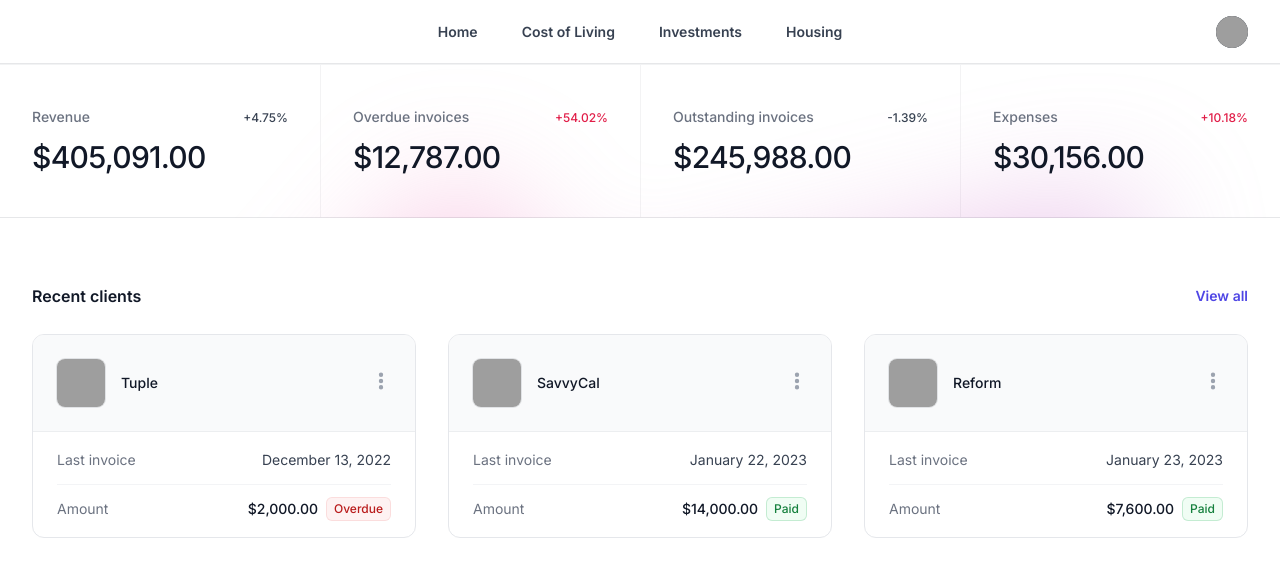
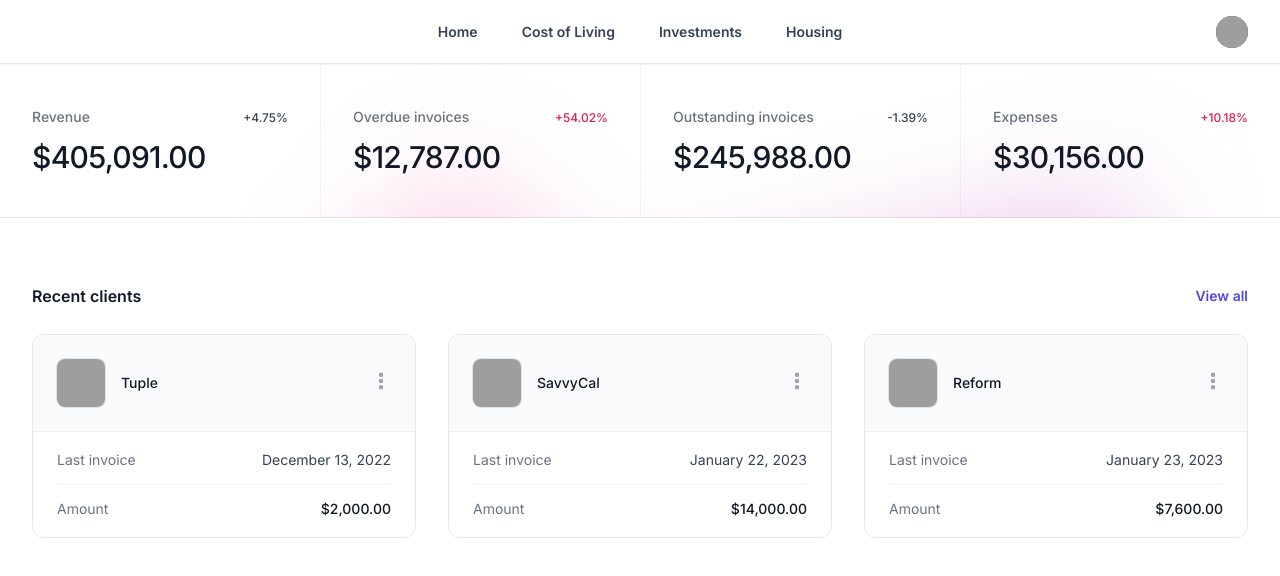
Before and after one commit to kadeillian21/billian-finances, a Next.js app in the folder apps/billian-frontend/: page / in a window 1280 px wide. Shown: the top 576 px of the page. Built offline with nearby package versions, Linux system fonts and the light colour scheme; grey boxes are pictures that could not be loaded.

Commit message:
hopefully fixed build issue

```diff
--- a/apps/billian-frontend/app/page.tsx
+++ b/apps/billian-frontend/app/page.tsx
@@ -166,14 +166,6 @@ export default function Home() {
                         <dt className="text-gray-500">Amount</dt>
                         <dd className="flex items-start gap-x-2">
                           <div className="font-medium text-gray-900">{client.lastInvoice.amount}</div>
-                          <div
-                            className={classNames(
-                              statuses[client.lastInvoice.status],
-                              'rounded-md py-1 px-2 text-xs font-medium ring-1 ring-inset'
-                            )}
-                          >
-                            {client.lastInvoice.status}
-                          </div>
                         </dd>
                       </div>
                     </dl>
```
